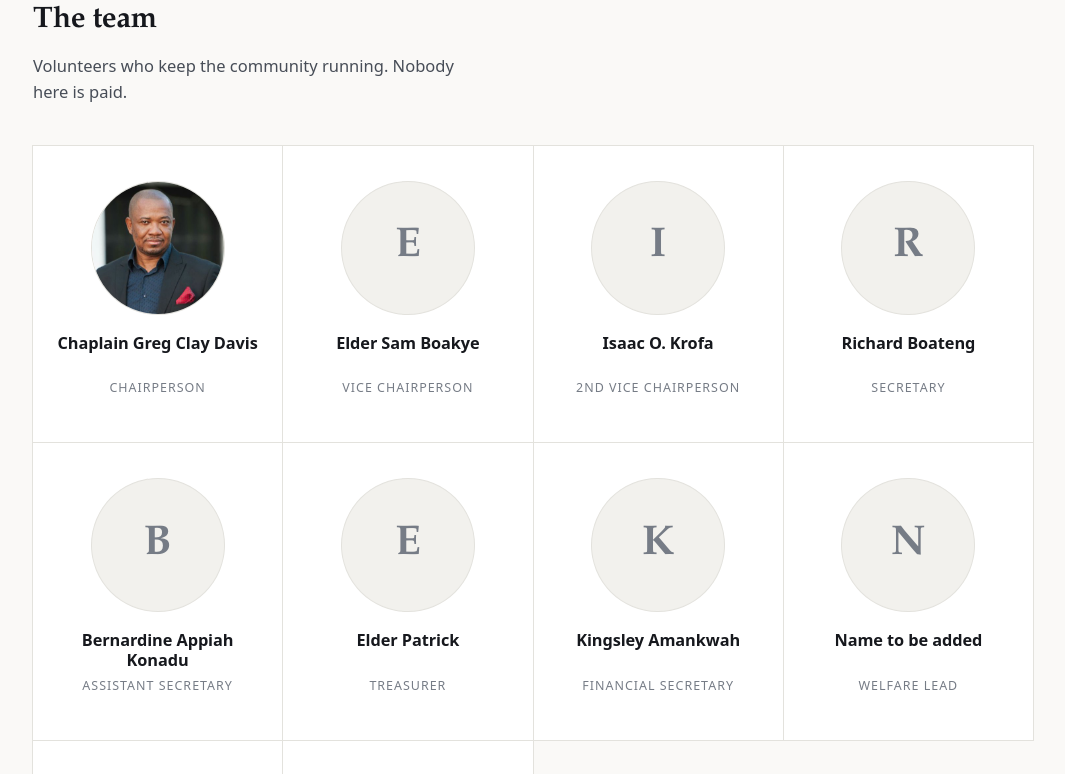
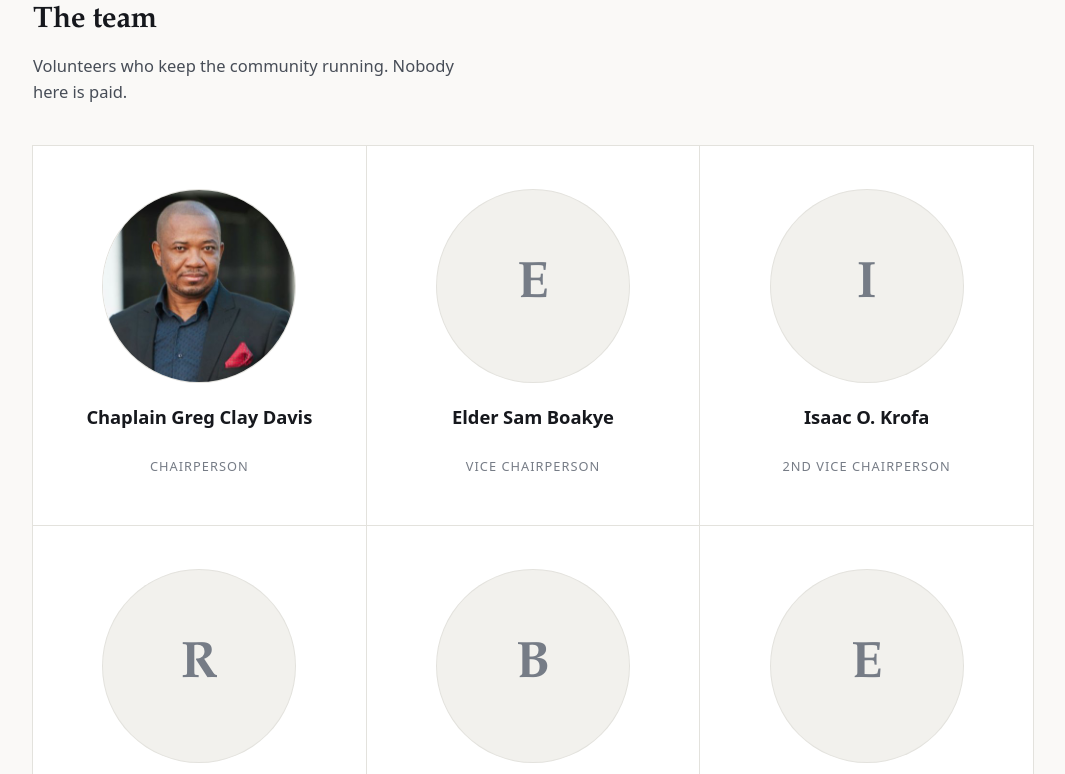
Before and after one commit to Irish-Ghanaian-Adventist-Publicity/website, an Eleventy site: page src/content/pages/about.md in a window 1280 px wide. Shown: the part 2497-3271 px from the top of the page, without its empty margins (107-1172 px from the left). Built offline with nearby package versions, Linux system fonts and the light colour scheme; Eleventy itself is replaced by a stand-in of ours; files that its build step writes are made by us from their sources.

Commit message:
Make the team portraits considerably larger
Three across instead of four, and the portrait now scales with the card
(clamp 150-210px) rather than sitting at a fixed 132px. Name and role sizes
lifted to match, and the card padding opened up.

Co-Authored-By: Claude Opus 5 (1M context) <noreply@anthropic.com>

```diff
--- a/src/_includes/layouts/about.njk
+++ b/src/_includes/layouts/about.njk
@@ -24,7 +24,7 @@ layout: layouts/base.njk
         <p>Volunteers who keep the community running. Nobody here is paid.</p>
       </header>
 
-      <div class="cards cards--4">
+      <div class="cards cards--team">
         {% for member in collections.teamMembers %}
           <article class="card card--person">
             {% if member.data.photo %}
--- a/src/assets/css/style.css
+++ b/src/assets/css/style.css
@@ -644,6 +644,11 @@ p {
   grid-template-columns: repeat(auto-fit, minmax(235px, 1fr));
 }
 
+/* Team grid: three across at most, so each portrait gets real width. */
+.cards--team {
+  grid-template-columns: repeat(auto-fit, minmax(300px, 1fr));
+}
+
 .card {
   position: relative;
   background: var(--paper);
@@ -760,18 +765,21 @@ a.card--pinned:hover {
 .card--person {
   align-items: center;
   text-align: center;
-  padding: 2.25rem 1.5rem;
+  padding: 2.75rem 1.5rem 2.5rem;
 }
 
 .card--person img,
 .avatar-fallback {
-  width: 132px;
-  height: 132px;
+  /* Scales with the card, so the portraits stay large on a wide screen and
+     still fit a phone. */
+  width: clamp(150px, 15vw, 210px);
+  aspect-ratio: 1;
+  height: auto;
   border-radius: 50%;
   object-fit: cover;
   /* Faces sit in the upper part of a portrait crop, so bias away from centre. */
-  object-position: 50% 30%;
-  margin-bottom: 1.25rem;
+  object-position: 50% 28%;
+  margin-bottom: 1.5rem;
   box-shadow: 0 0 0 1px var(--line);
 }
 
@@ -781,19 +789,20 @@ a.card--pinned:hover {
   background: var(--paper-3);
   color: var(--ink-3);
   font-family: var(--font-display);
-  font-size: 2.6rem;
+  font-size: clamp(2.8rem, 4vw, 4rem);
   font-weight: 600;
 }
 
 /* Reserve two lines for the name so a long one (which wraps) does not push its
    role out of line with the shorter names beside it. */
 .card--person h3 {
+  font-size: 1.15rem;
   min-height: 2.4em;
-  margin-bottom: 0.35rem;
+  margin-bottom: 0.4rem;
 }
 
 .card__role {
-  font-size: 0.78rem !important;
+  font-size: 0.8rem !important;
   letter-spacing: 0.08em;
   text-transform: uppercase;
   color: var(--ink-3) !important;
```
